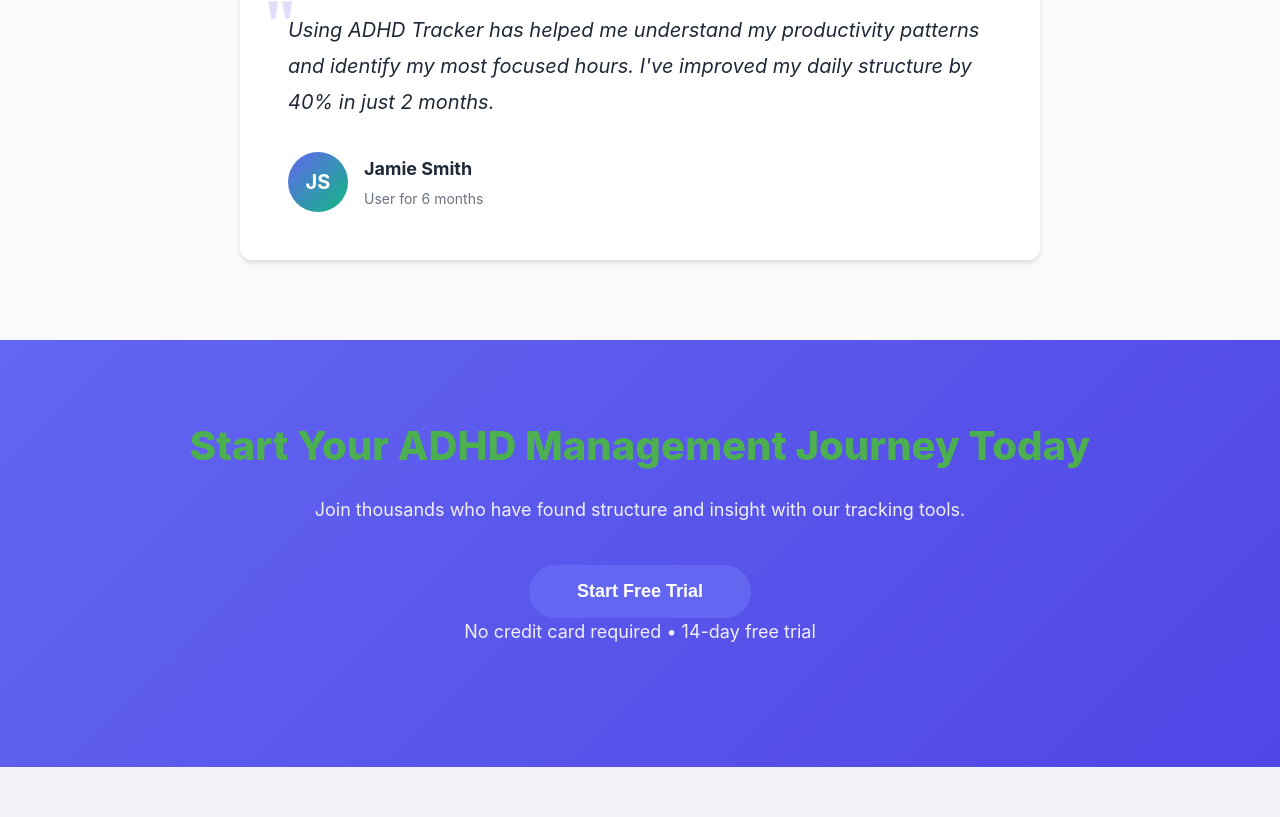
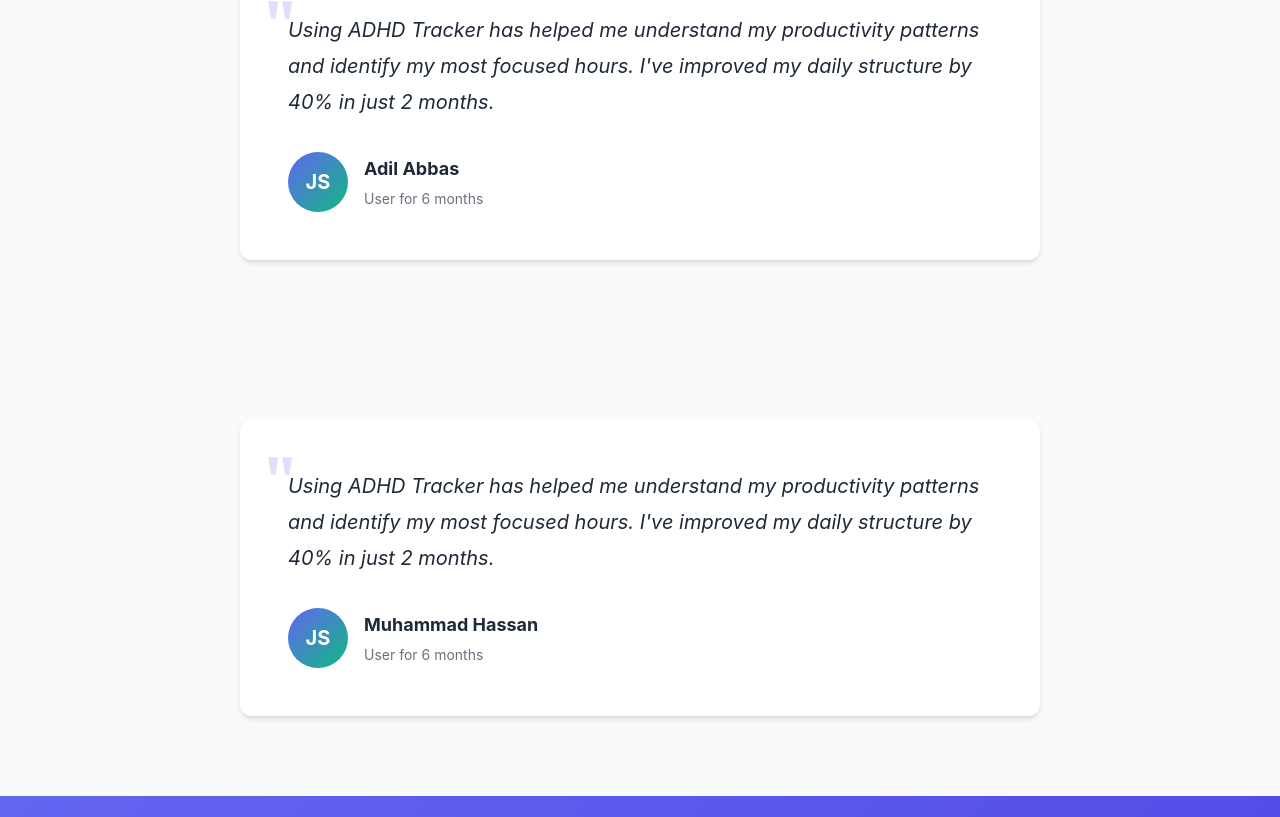
Before and after one commit to Itsmaniiii/adhd-fyp, a React (Create React App) app in the folder Frontend/: page / in a window 1280 px wide. Shown: the part 1883-2700 px from the top of the page. Before the commit the page ends 2650 px from the top, so only its background shows below. Built offline with nearby package versions, Linux system fonts and the light colour scheme; sample sign-in values are in the browser's storage.

Commit message:
Frontend updates on adil-feature1

```diff
--- a/Frontend/src/Pages/Home.jsx
+++ b/Frontend/src/Pages/Home.jsx
@@ -130,13 +130,28 @@
           <div className="testimonial-author">
             <div className="author-avatar">JS</div>
             <div className="author-info">
-              <h4>Jamie Smith</h4>
+              <h4>Adil Abbas</h4>
               <p>User for 6 months</p>
             </div>
           </div>
         </div>
       </section>
-
+      <section className="testimonial-section">
+        <div className="testimonial-content">
+          <div className="quote-icon">"</div>
+          <p className="testimonial-text">
+            Using ADHD Tracker has helped me understand my productivity patterns
+            and identify my most focused hours. I've improved my daily structure by 40% in just 2 months.
+          </p>
+          <div className="testimonial-author">
+            <div className="author-avatar">JS</div>
+            <div className="author-info">
+              <h4>Muhammad Hassan</h4>
+              <p>User for 6 months</p>
+            </div>
+          </div>
+        </div>
+      </section>
       {/* Call to Action */}
       <section className="cta-section">
         <h2>Start Your ADHD Management Journey Today</h2>
```
Also changed, not shown: 1 other file (tests, documents, lock files or other folders).
